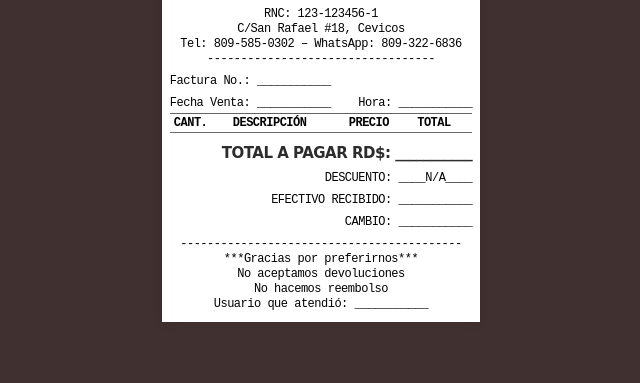
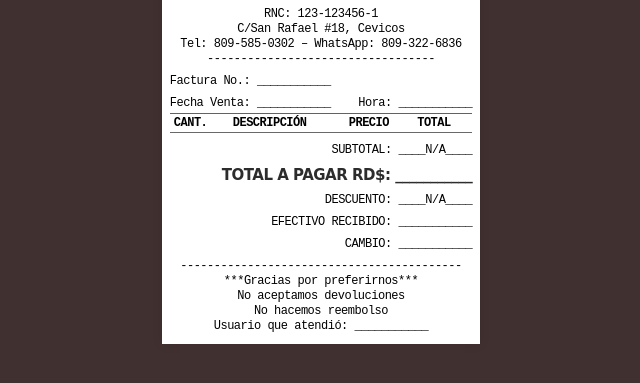
Before and after one commit to dawin1987/ventas, a plain HTML site: page index.html in a window 1280 px wide. Shown: the part 255-638 px from the top of the page, without its empty margins (319-959 px from the left). Drawn offline with Linux system fonts and the light colour scheme.

Commit message:
index.html

```diff
--- a/index.html
+++ b/index.html
@@ -40,6 +40,7 @@
             </tbody>
         </table>
         <div class="totals">
+		<p>SUBTOTAL: <span id="sub_total">___________</span></p>
 	<p class="montototal">TOTAL A PAGAR RD$: <span id="total">___________</span></p>
             <p> DESCUENTO: <span id="descuento">-N/A-</span></p>
             <p>EFECTIVO RECIBIDO: <span id="efectivoRecibido">___________</span></p>
@@ -60,6 +61,7 @@
         document.getElementById('fechaRegistro').textContent = urlParams.get('fechaRegistro') || '___________';
         document.getElementById('numeroRecord').textContent = urlParams.get('numeroRecord') || '___________';
         document.getElementById('horaVenta').textContent = urlParams.get('horaVenta') || '___________';
+	    document.getElementById('sub_total').textContent = urlParams.get('sub_total') || '____N/A____';
         document.getElementById('total').textContent = urlParams.get('total') || '___________';
 	document.getElementById('descuento').textContent = urlParams.get('descuento') || '____N/A____';
         document.getElementById('usuarioAtendio').textContent = urlParams.get('usuario') || '___________';
```
